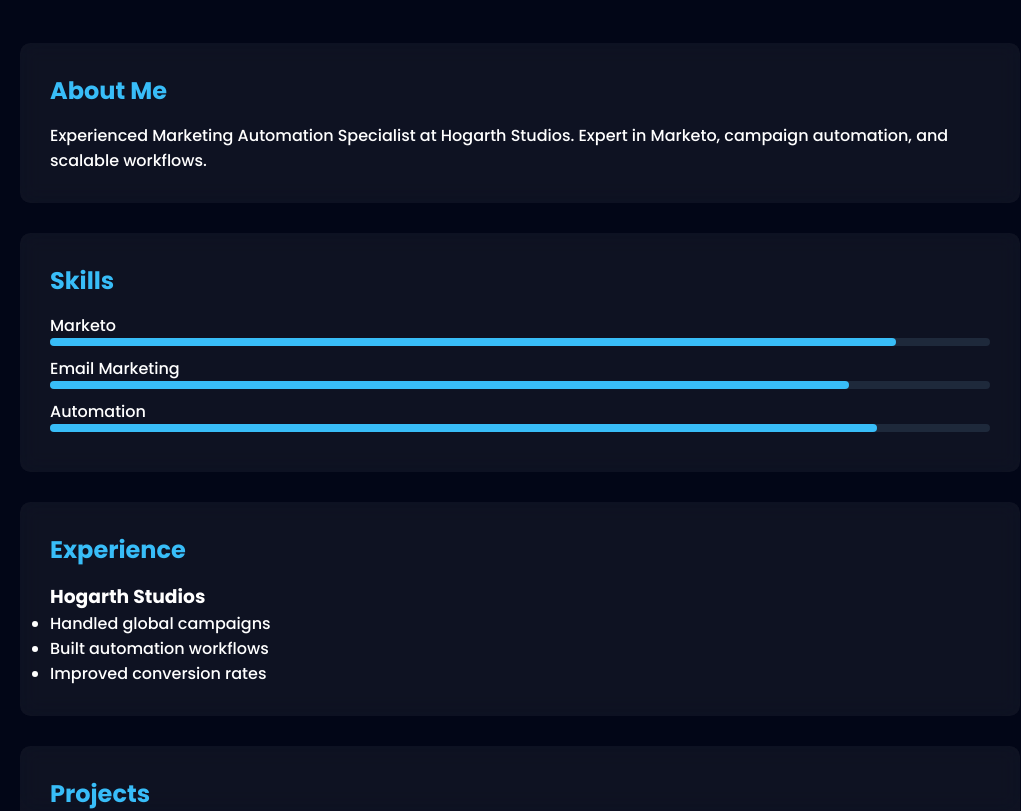
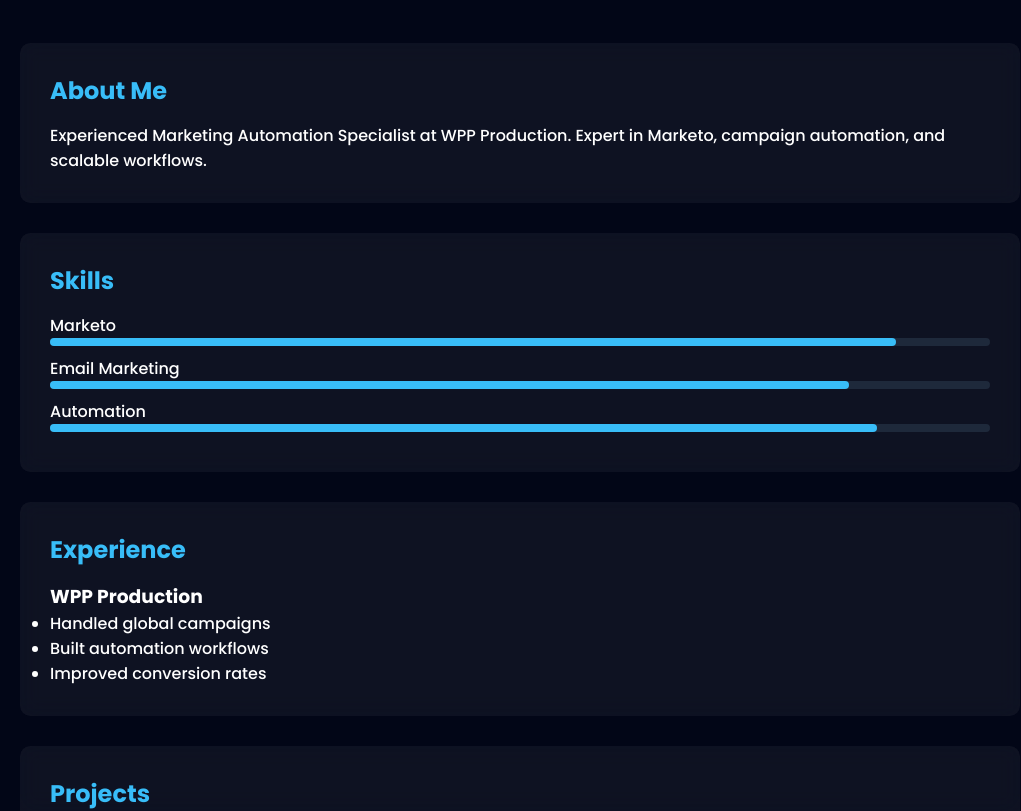
Before and after one commit to RajatRajput01/RajatRajput01.github.io, a plain HTML site: page index.html in a window 1280 px wide. Shown: the part 540-1351 px from the top of the page, without its empty margins (120-1141 px from the left). Drawn offline with nearby package versions, Linux system fonts and the light colour scheme.

Commit message:
Update index.html

```diff
--- a/index.html
+++ b/index.html
@@ -112,7 +112,7 @@
 <section data-aos="fade-up">
   <h2>About Me</h2>
   <p>
-    Experienced Marketing Automation Specialist at Hogarth Studios.
+    Experienced Marketing Automation Specialist at WPP Production.
     Expert in Marketo, campaign automation, and scalable workflows.
   </p>
 </section>
@@ -138,7 +138,7 @@
 <!-- EXPERIENCE -->
 <section data-aos="fade-up">
   <h2>Experience</h2>
-  <h3>Hogarth Studios</h3>
+  <h3>WPP Production</h3>
   <ul>
     <li>Handled global campaigns</li>
     <li>Built automation workflows</li>
```
